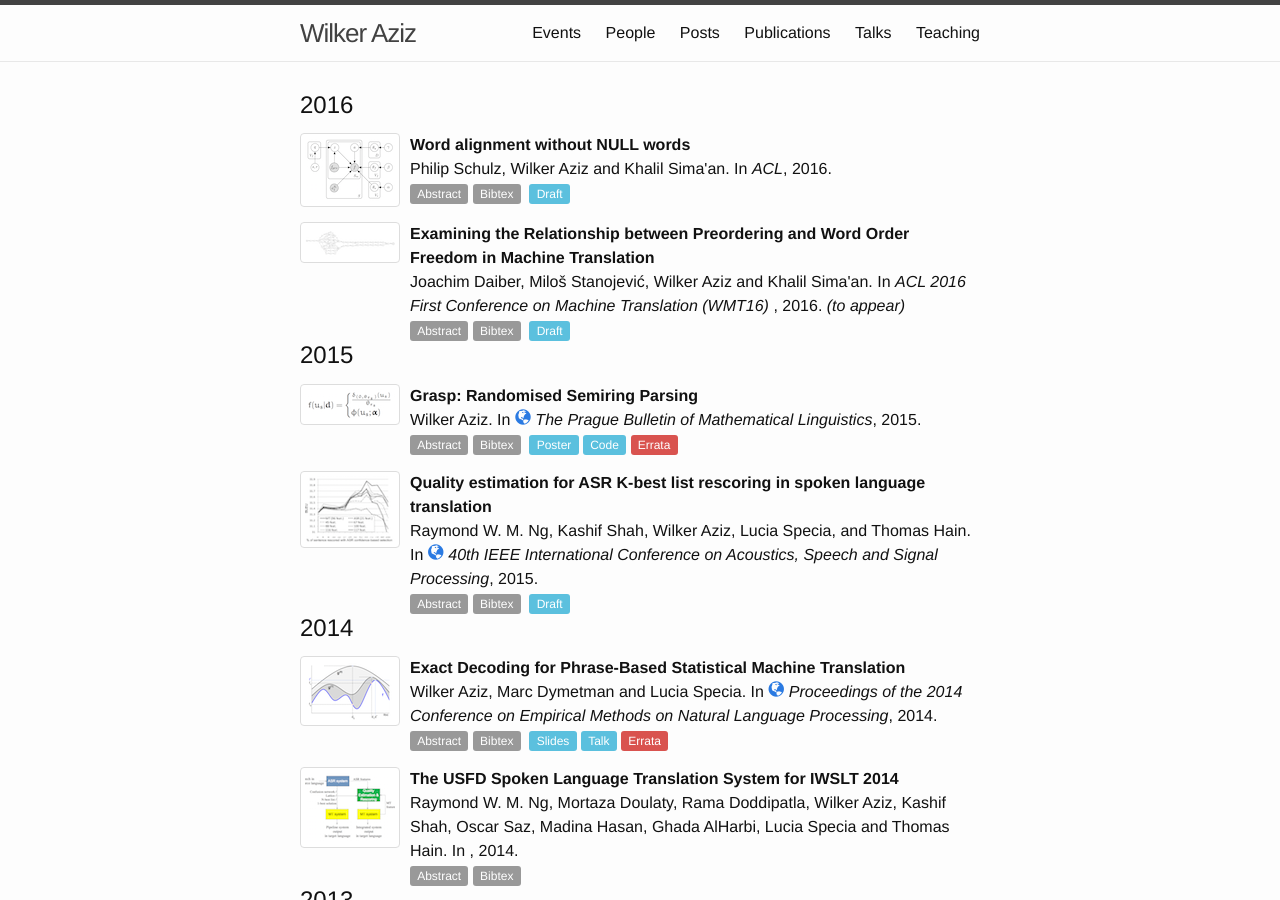
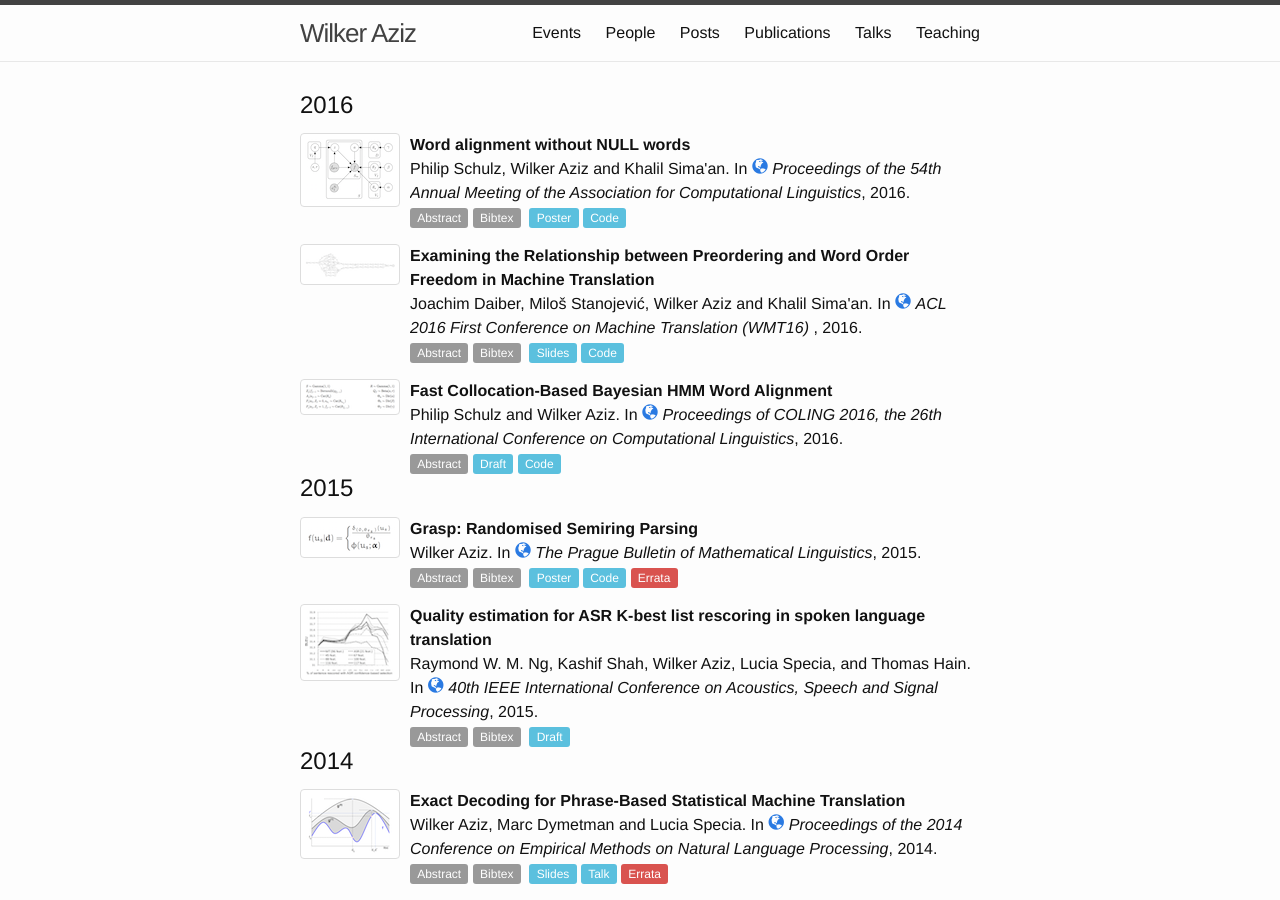
Before and after one commit to wilkeraziz/oldsite, a Jekyll site: the page built from publications.markdown, in a window 1280 px wide and 900 px high. Built offline with Jekyll 4.4.1, drawn with Linux system fonts in a browser that asks for light colours; some of the changed lines change nothing that is shown.

Commit message:
ACL16, WMT16 and Coling16

```diff
--- a/_data/papers/2016.yml
+++ b/_data/papers/2016.yml
@@ -6,15 +6,26 @@
   img: acl2016
   title: "Word alignment without NULL words"
   authors: "Philip Schulz, Wilker Aziz and Khalil Sima'an"
-  booktitle: ACL
-  doc-url:
-  booktitle-url:
-  code:
-  poster:
+  booktitle: Proceedings of the 54th Annual Meeting of the Association for Computational Linguistics
+  doc-url: https://www.aclweb.org/anthology/P/P16/P16-2028.pdf
+  booktitle-url: http://acl2016.org
+  code: https://github.com/philschulz/Aligner
+  poster: /poster/acl2016.pdf
   venue: conference
   abstract: >
+      "In word alignment certain source words are only needed for fluency reasons and do not have a translation on the target side. Most word alignment models assume a target NULL word from which they generate these untranslatable source words. Hypothesising a target NULL word is not without problems, however. For example, because this NULL word has a position, it interferes with the distribution over alignment jumps. We present a word alignment model that accounts for untranslatable source words by generating them from preceding source words. It thereby removes the need for a target NULL word and only models alignments between word pairs that are actually observed in the data. Translation experiments on English paired with Czech, German, French and Japanese show that the model outperforms its traditional IBM counterparts in terms of BLEU score."
   bibtex: >
-  draft: /papers/acl2016.pdf
+    @InProceedings{Schulz+2016:BIBM2Z,
+    author    = {Schulz, Philip  and  Aziz, Wilker  and  Sima'an, Khalil},
+    title     = {Word Alignment without NULL Words},
+    booktitle = {Proceedings of the 54th Annual Meeting of the Association for Computational Linguistics (Volume 2: Short Papers)},
+    month     = {August},
+    year      = {2016},
+    address   = {Berlin, Germany},
+    publisher = {Association for Computational Linguistics},
+    pages     = {169--174},
+    url       = {http://anthology.aclweb.org/P16-2028}
+    }
 -
   layout: paper
   paper-type: inproceedings
@@ -24,12 +35,39 @@
   title: "Examining the Relationship between Preordering and Word Order Freedom in Machine Translation"
   authors: "Joachim Daiber, Miloš Stanojević, Wilker Aziz and Khalil Sima'an"
   booktitle: "ACL 2016 First Conference on Machine Translation (WMT16) "
-  doc-url:
-  booktitle-url:
-  code:
-  poster:
+  doc-url: https://aclweb.org/anthology/W/W16/W16-2213.pdf
+  booktitle-url: http://www.statmt.org/wmt16/
+  slides: /slides/wmt2016.pdf
+  code: https://github.com/wilkeraziz/mosesdecoder/tree/RELEASE-3.0
   venue: conference
   abstract: >
+      "We study the relationship between word order freedom and preordering in statistical machine translation. To assess word order freedom, we first introduce a novel entropy measure which quantifies how difficult it is to predict word order given a source sentence and its syntactic analysis. We then address preordering for two target languages at the far ends of the word order freedom spectrum, German and Japanese, and argue that for languages with more word order freedom, attempting to predict a unique word order given source clues only is less justified. Subsequently, we examine lattices of n-best word order predictions as a unified representation for languages from across this broad spectrum and present an effective solution to a resulting technical issue, namely how to select a suitable source word order from the lattice during training. Our experiments show that lattices are crucial for good empirical performance for languages with freer word order (English-German) and can provide additional improvements for fixed word order languages (English-Japanese)."
   bibtex: >
-  note: (to appear)
-  draft: /papers/wmt2016.pdf
+    @InProceedings{daiber-EtAl:2016:WMT,
+    author    = {Daiber, Joachim  and  Stanojevi\'{c}, Milo\v{s}  and  Aziz, Wilker  and  Sima'an, Khalil},
+    title     = {Examining the Relationship between Preordering and Word Order Freedom in Machine Translation},
+    booktitle = {Proceedings of the First Conference on Machine Translation},
+    month     = {August},
+    year      = {2016},
+    address   = {Berlin, Germany},
+    publisher = {Association for Computational Linguistics},
+    pages     = {118--130},
+    url       = {http://www.aclweb.org/anthology/W16-2213}
+    }
+-
+  layout: paper
+  paper-type: inproceedings
+  selected: y
+  year: 2016
+  img: coling2016
+  title: "Fast Collocation-Based Bayesian HMM Word Alignment"
+  authors: "Philip Schulz and Wilker Aziz"
+  booktitle: Proceedings of COLING 2016, the 26th International Conference on Computational Linguistics
+  doc-url:
+  booktitle-url: http://coling2016.anlp.jp
+  code: https://github.com/philschulz/Aligner
+  poster:
+  draft: /papers/coling2016.pdf
+  venue: conference
+  abstract: >
+      "We present a new Bayesian HMM word alignment model for statistical machine translation. The model is a mixture of an alignment model and a language model. The alignment component is a Bayesian extension of the standard HMM. The language model component is responsible for the generation of words needed for source fluency reasons from source language context. This allows for untranslatable source words to remain unaligned and at the same time avoids the introduction of artificial NULL words which introduces unusually long alignment jumps. Existing Bayesian word alignment models are unpractically slow because they consider each target position when resampling a given alignment link. The sampling complexity therefore grows linearly in the target sentence length. In order to make our model useful in practice, we devise an auxiliary variable Gibbs sampler that allows us to resample alignment links in constant time independently of the target sentence length. This leads to considerable speed improvements. Experimental results show that our model performs as well as existing word alignment toolkits in terms of resulting BLEU score."
```
Also changed, not shown: img/paper/coling2016.png (added), 4 other files.
